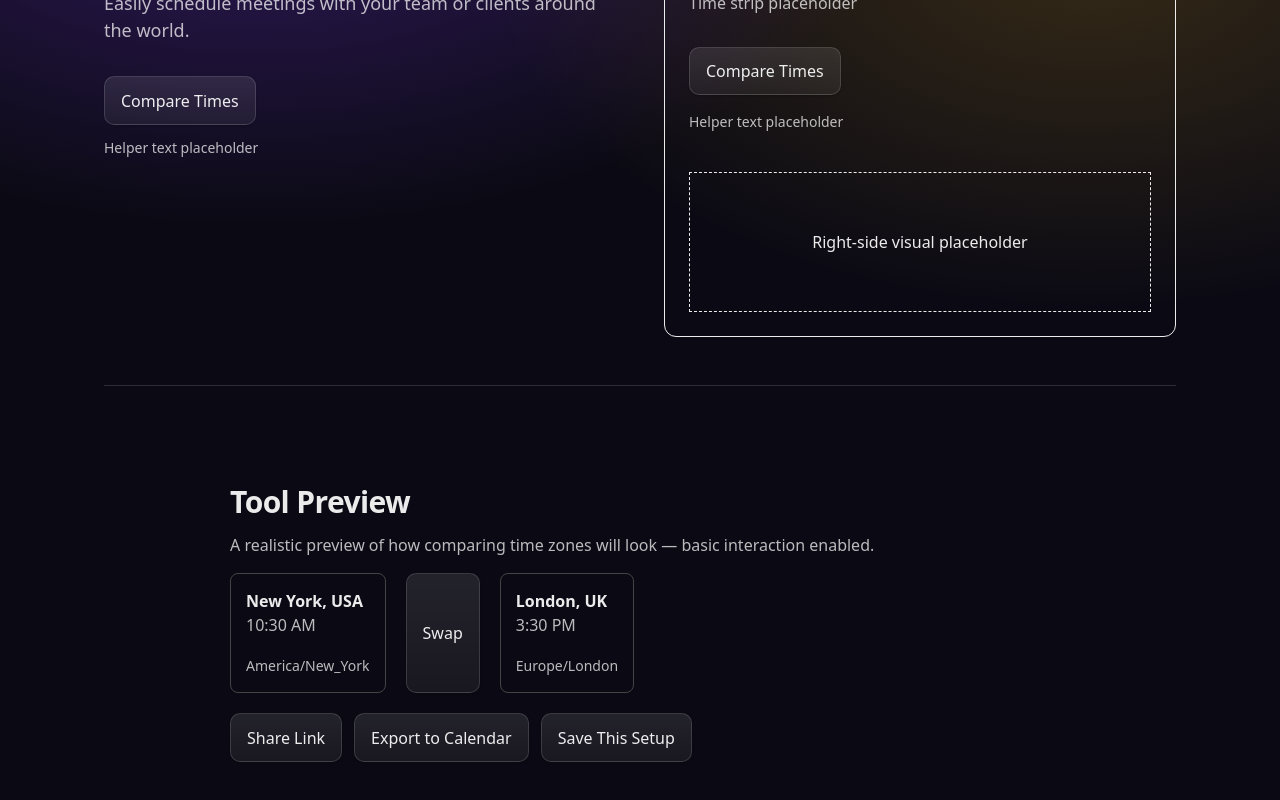
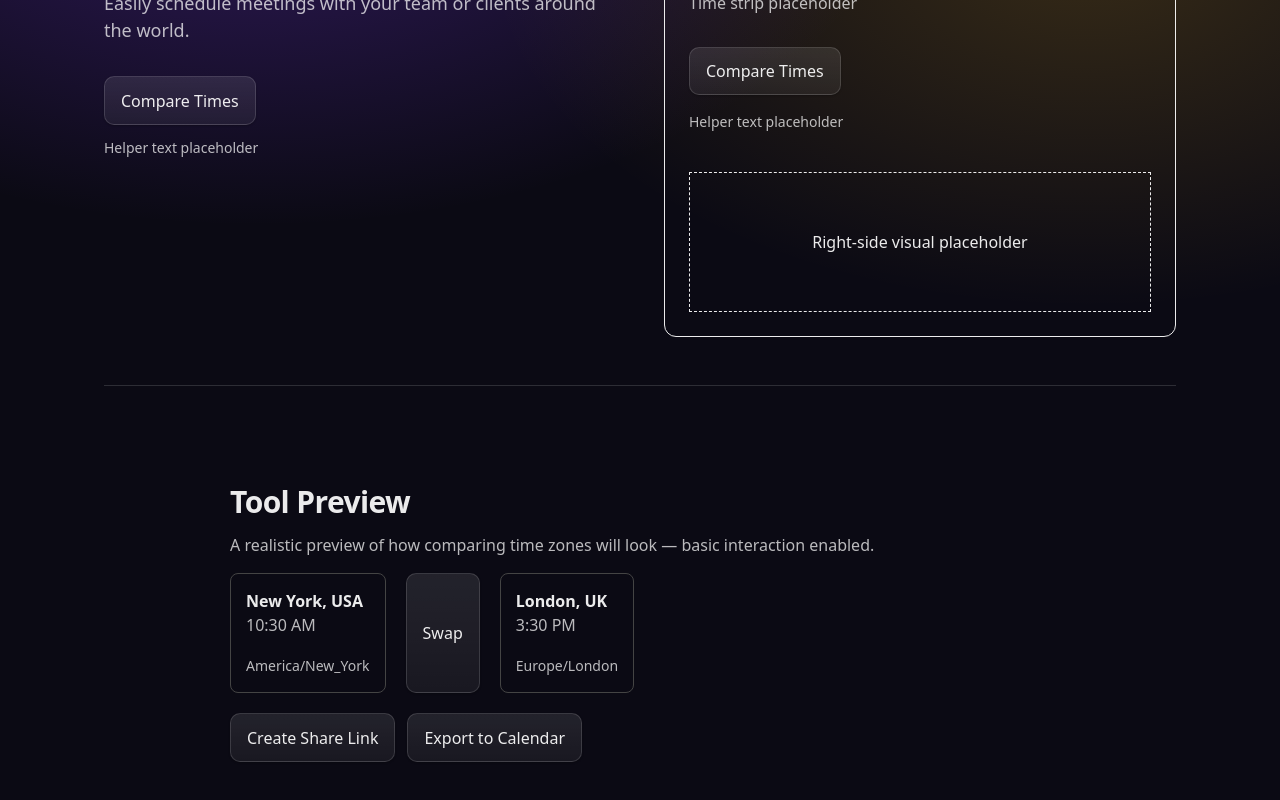
Before and after one commit to techtalk1282/Best-Meeting-Time, a Next.js app: page / in a window 1280 px wide. Shown: the part 266-1066 px from the top of the page. Built offline with nearby package versions, Linux system fonts and the light colour scheme.

Commit message:
feat(ui): simplify share UX and remove duplicate save setup button  - removed redundant "Save This Setup" button - renamed "Share Link" to "Create Share Link" - clarified share messaging for users - added notice that share links remain active for 45 days

```diff
--- a/app/ui/ToolPreviewSection.tsx
+++ b/app/ui/ToolPreviewSection.tsx
@@ -1,7 +1,7 @@
 "use client";
 
 // app/ui/ToolPreviewSection.tsx
-// PURPOSE: Tool preview section with timeline strip, share link, calendar export, and save setup.
+// PURPOSE: Tool preview section with timeline strip, share link, calendar export.
 
 import { useState } from "react";
 
@@ -20,7 +20,6 @@ export default function ToolPreviewSection() {
   });
 
   const [creatingShare, setCreatingShare] = useState(false);
-  const [savingSetup, setSavingSetup] = useState(false);
 
   const [shareLink, setShareLink] = useState<string | null>(null);
   const [copyMessage, setCopyMessage] = useState("");
@@ -77,59 +76,6 @@ export default function ToolPreviewSection() {
     } finally {
 
       setCreatingShare(false);
-
-    }
-
-  }
-
-  async function saveSetup() {
-
-    if (savingSetup) return;
-
-    setSavingSetup(true);
-    setCopyMessage("");
-
-    try {
-
-      const res = await fetch("/api/share", {
-        method: "POST",
-        headers: {
-          "Content-Type": "application/json",
-        },
-        body: JSON.stringify({
-          cities: [
-            { name: cityA.name, tz: cityA.tz },
-            { name: cityB.name, tz: cityB.tz },
-          ],
-          windows: [
-            {
-              startUtc: "2026-03-05T18:00:00Z",
-              endUtc: "2026-03-05T19:00:00Z",
-            },
-          ],
-        }),
-      });
-
-      if (!res.ok) throw new Error("Save failed");
-
-      const data = await res.json();
-
-      const fullUrl = `${window.location.origin}${data.url}`;
-
-      setShareLink(fullUrl);
-
-      setCopyMessage(
-        "Setup saved. Use the link below to reopen this meeting configuration anytime."
-      );
-
-    } catch (err) {
-
-      console.error("save_setup_error", err);
-      setCopyMessage("Unable to save setup");
-
-    } finally {
-
-      setSavingSetup(false);
 
     }
 
@@ -243,15 +189,11 @@ export default function ToolPreviewSection() {
       <div style={{ display: "flex", gap: 12 }}>
 
         <button onClick={createShareLink}>
-          {creatingShare ? "Creating..." : "Share Link"}
+          {creatingShare ? "Creating..." : "Create Share Link"}
         </button>
 
         <button onClick={() => setCalendarMenuOpen(!calendarMenuOpen)}>
           Export to Calendar
-        </button>
-
-        <button onClick={saveSetup}>
-          {savingSetup ? "Saving..." : "Save This Setup"}
         </button>
 
       </div>
@@ -280,13 +222,15 @@ export default function ToolPreviewSection() {
 
         <div style={{ marginTop: 30 }}>
 
-          <strong>Link created</strong>
+          <strong>Share or bookmark this meeting setup</strong>
 
           <p>{shareLink}</p>
 
           <button onClick={copyLink}>Copy Link</button>
 
           <p>{copyMessage}</p>
+
+          <small>Links remain active for 45 days.</small>
 
         </div>
 
```
